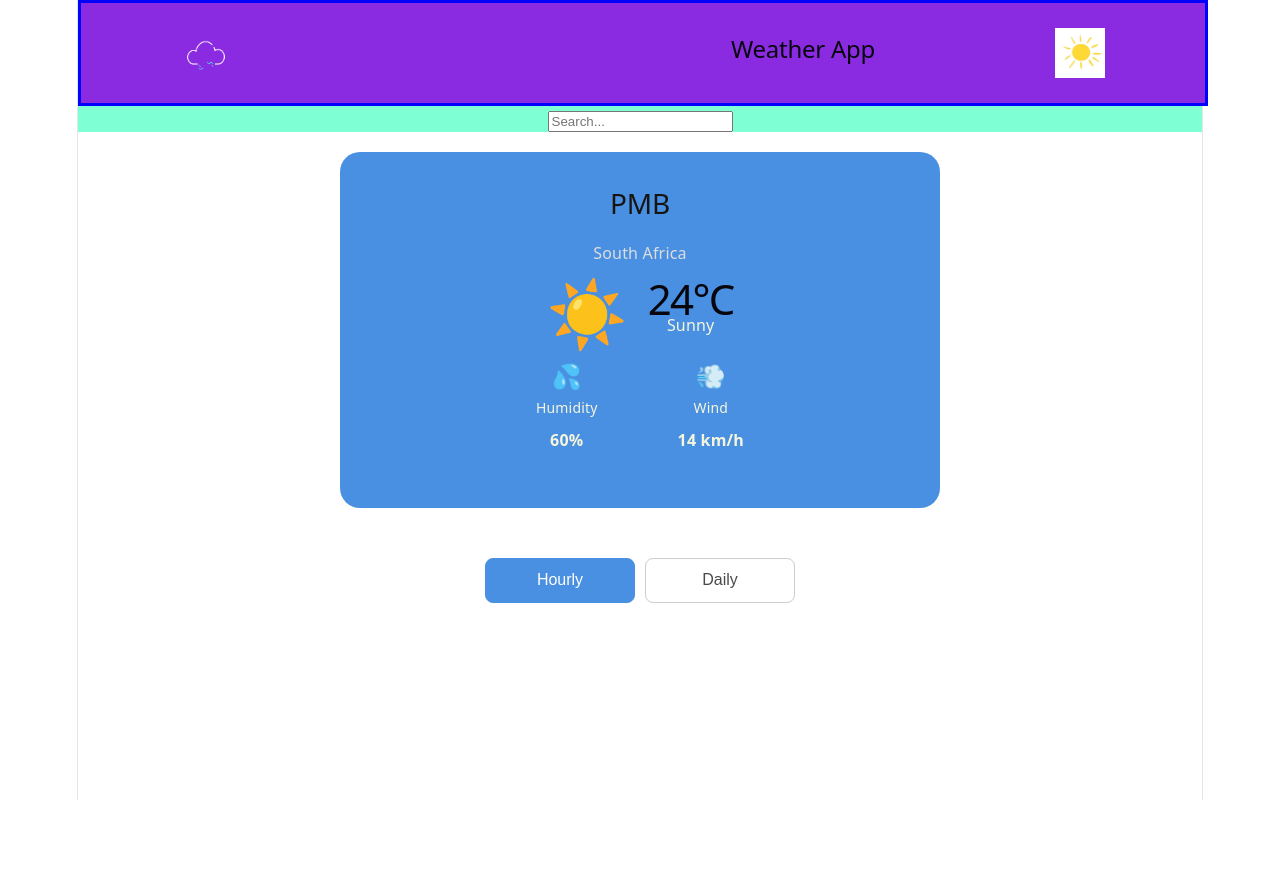
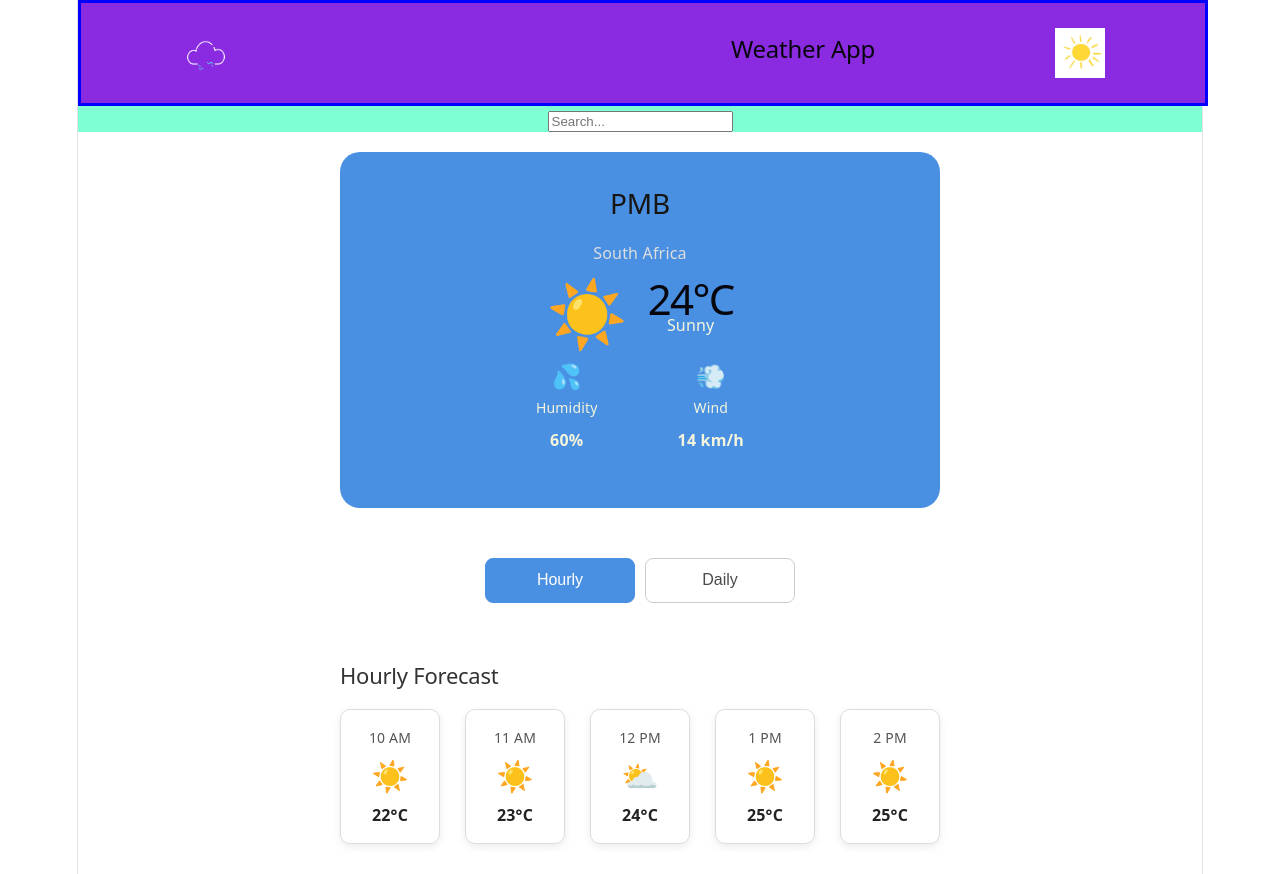
Before and after one commit to Siyanda-Mabaso/weather-app, a React (Vite) app: page / in a window 1280 px wide. Before the commit the page ends 800 px from the top, so only its background shows below. Built offline with nearby package versions, Linux system fonts and the light colour scheme.

Commit message:
created the hourly compononet

```diff
--- a/src/App.tsx
+++ b/src/App.tsx
@@ -2,9 +2,9 @@
 import { Header } from './Components/Header/Header';
 import { SearchBar } from './Components/SearchBar/SearchBar';
 import { CurrentWeather } from './Components/CurrentWeather/CurrentWeather';
-import { ForecastToggle
+import { ForecastToggle } from './Components/ForecastToggle/ForecastToggle';
+import { HourlyForecast } from './Components/HourlyForecast/HourlyForecast';
 
- } from './Components/ForecastToggle/ForecastToggle';
 export const App = () => {
   return (
   <>
@@ -13,6 +13,7 @@ export const App = () => {
     <SearchBar/>
     <CurrentWeather/>
     <ForecastToggle/>
+    <HourlyForecast/>
       </>
   )
 }
--- /dev/null
+++ b/src/Components/HourlyForecast/HourlyForecast.module.css
@@ -0,0 +1,45 @@
+.hourlySection {
+  width: 600px;
+  margin: 30px auto;
+}
+
+.hourlySection h2 {
+  margin-bottom: 20px;
+  font-size: 22px;
+  color: #333333;
+  text-align: left;
+}
+
+.hourlyContainer {
+  display: flex;
+  justify-content: space-between;
+  gap: 10px;
+}
+
+.hourlyCard {
+  width: 100px;
+  padding: 15px 10px;
+  box-sizing: border-box;
+  background-color: #ffffff;
+  border: 1px solid #dddddd;
+  border-radius: 10px;
+  text-align: center;
+  box-shadow: 0 3px 8px rgba(0, 0, 0, 0.08);
+}
+
+.hourlyCard p {
+  margin: 0 0 12px;
+  font-size: 14px;
+  color: #555555;
+}
+
+.hourlyCard span {
+  display: block;
+  margin-bottom: 12px;
+  font-size: 30px;
+}
+
+.hourlyCard strong {
+  font-size: 16px;
+  color: #222222;
+}
--- /dev/null
+++ b/src/Components/HourlyForecast/HourlyForecast.tsx
@@ -0,0 +1,43 @@
+import React from 'react'
+import styles from './HourlyForecast.module.css'
+export const HourlyForecast = () => {
+  return (
+    <section className={styles.hourlySection}>
+      <h2>Hourly Forecast</h2>
+
+      <div className={styles.hourlyContainer}>
+
+        <div className={styles.hourlyCard}>
+          <p>10 AM</p>
+          <span>☀️</span>
+          <strong>22°C</strong>
+        </div>
+
+        <div className={styles.hourlyCard}>
+          <p>11 AM</p>
+          <span>☀️</span>
+          <strong>23°C</strong>
+        </div>
+
+        <div className={styles.hourlyCard}>
+          <p>12 PM</p>
+          <span>⛅</span>
+          <strong>24°C</strong>
+        </div>
+
+        <div className={styles.hourlyCard}>
+          <p>1 PM</p>
+          <span>☀️</span>
+          <strong>25°C</strong>
+        </div>
+
+        <div className={styles.hourlyCard}>
+          <p>2 PM</p>
+          <span>☀️</span>
+          <strong>25°C</strong>
+        </div>
+
+      </div>
+    </section>
+  )
+}
```
